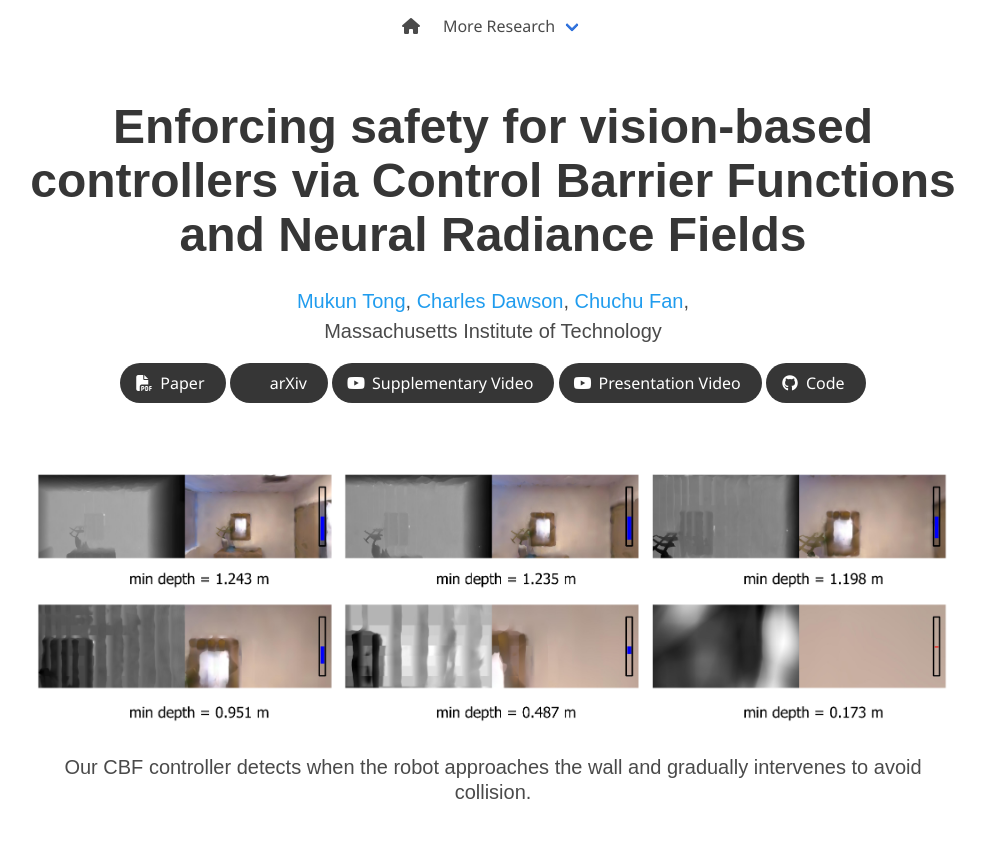
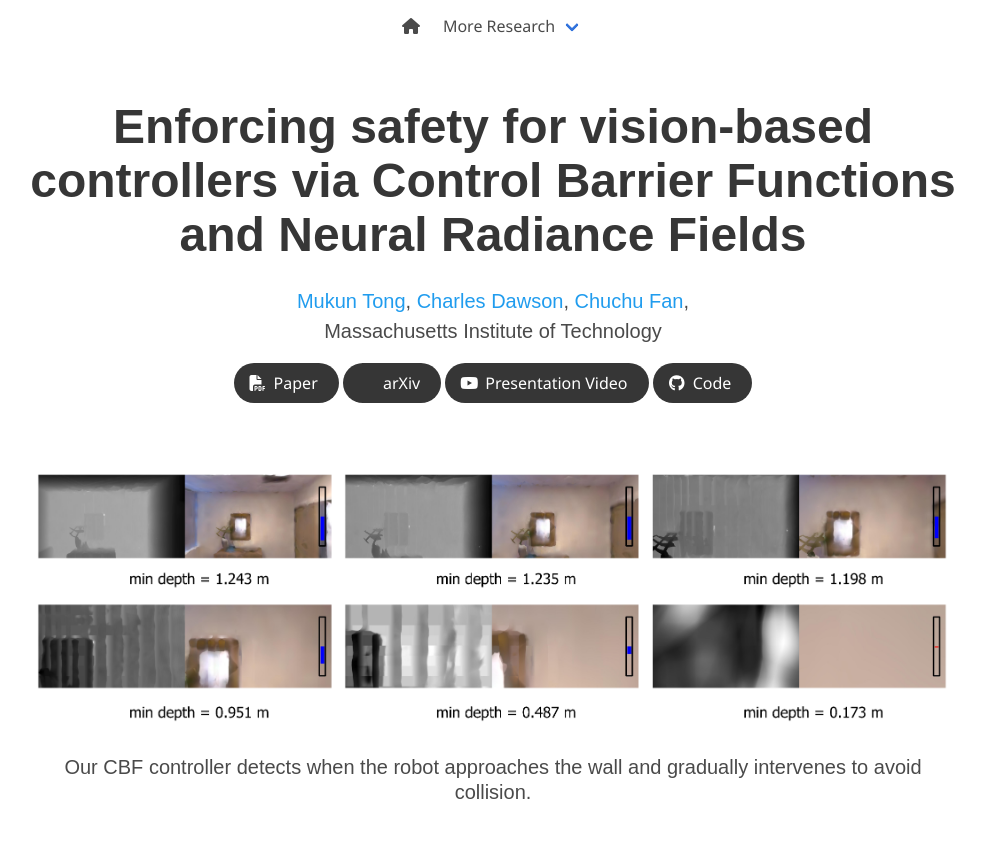
Before and after one commit to MIT-REALM/nerf-cbf, a plain HTML site: page index.html in a window 1280 px wide. Shown: the top 856 px of the page, without its empty margins (147-1132 px from the left). Drawn offline with nearby package versions, Linux system fonts and the light colour scheme; some icons are missing; a web font is replaced by a local one.

Commit message:
Update index.html

```diff
--- a/index.html
+++ b/index.html
@@ -106,15 +106,6 @@
                 </a>
               </span>
               <!-- Video Link. -->
-              <span class="link-block">
-                <a href="https://youtu.be/TODO"
-                   class="external-link button is-normal is-rounded is-dark">
-                  <span class="icon">
-                      <i class="fab fa-youtube"></i>
-                  </span>
-                  <span>Supplementary Video</span>
-                </a>
-              </span>
               <span class="link-block">
                 <a href="https://youtu.be/BXh05217FJ4"
                    class="external-link button is-normal is-rounded is-dark">
```
